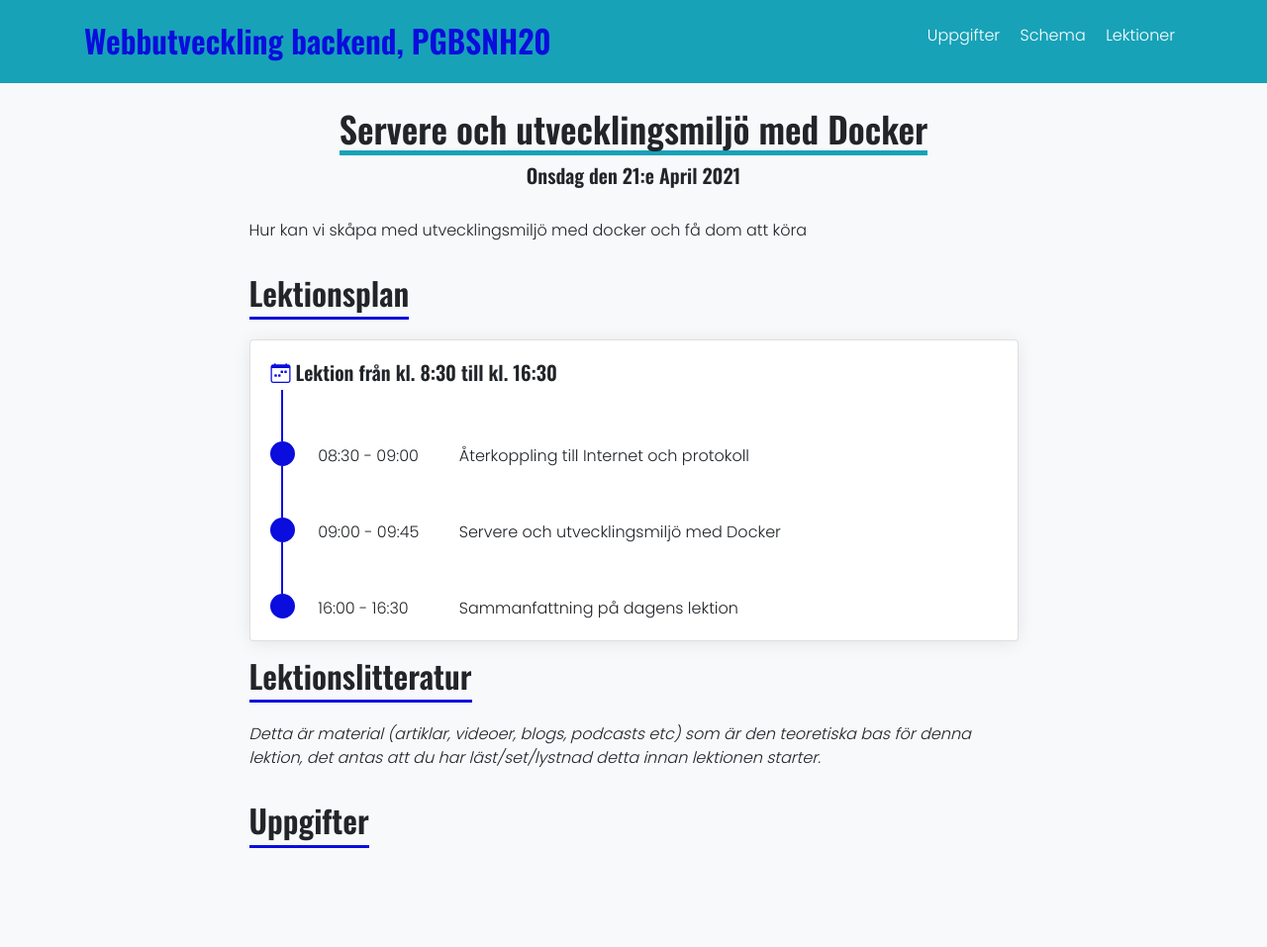
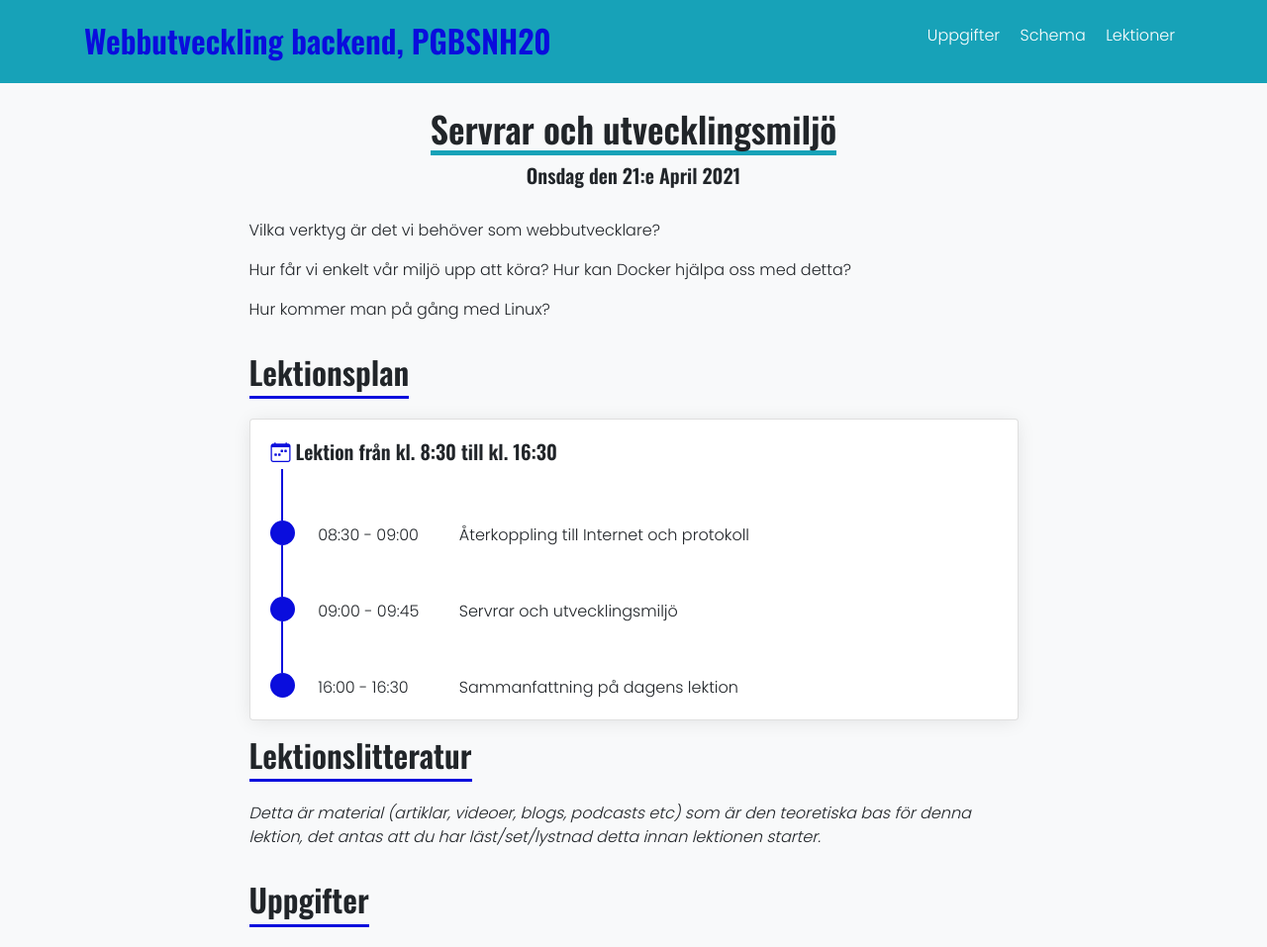
Before and after one commit to PGBSNH20/PGBSNH20-backendweb, a Jekyll site: the page built from lectures/02-docker.md, in a window 1280 px wide. Shown: the whole page at 99% size. Built offline with Jekyll 4.4.1, drawn with Linux system fonts in a browser that asks for light colours; nearby versions of some CDN libraries; before the commit the page ends 900 px from its top, so only the background shows below that.

Commit message:
Updates the information on lecture 2

```diff
--- a/_data/schedule.yml
+++ b/_data/schedule.yml
@@ -48,8 +48,8 @@ weeks:
       start-full: 20210421T083000
       end-full: 20210421T090000
     - activity: lecture
-      title: "Servere och utvecklingsmiljö med Docker"
-      titleEn: "Servers and development enviroment using Docker"
+      title: "Servrar och utvecklingsmiljö"
+      titleEn: "Servers and development enviroment"
       slug: lectures/docker
       description: "Hur kan vi skåpa med utvecklingsmiljö med docker och få dom att köra?"
       start-full: 20210421T090000
--- a/lectures/02-docker.md
+++ b/lectures/02-docker.md
@@ -1,11 +1,15 @@
 ---
 layout: lecture
-title: Servere och utvecklingsmiljö med Docker
+title: Servrar och utvecklingsmiljö
 lectureDate: Onsdag den 21:e April 2021
 permalink: /lectures/docker
 ---
 
-Hur kan vi skåpa med utvecklingsmiljö med docker och få dom att köra
+Vilka verktyg är det vi behöver som webbutvecklare?
+
+Hur får vi enkelt vår miljö upp att köra? Hur kan Docker hjälpa oss med detta?
+
+Hur kommer man på gång med Linux?
 
 ## Lektionsplan
 
```
Also changed, not shown: lectures/01-introduction.md (+1 -1 lines).
